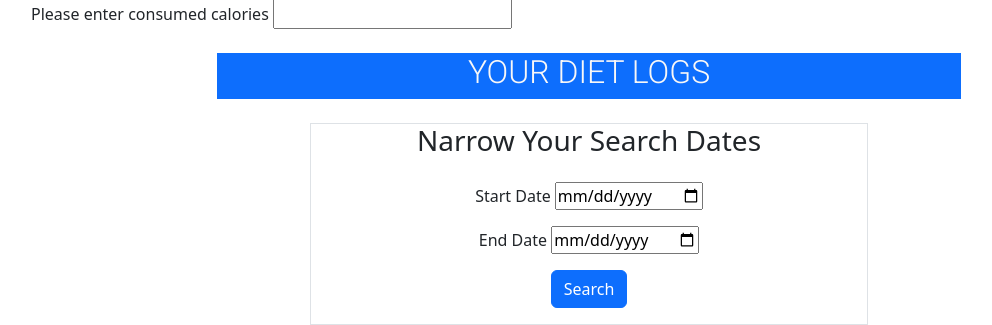
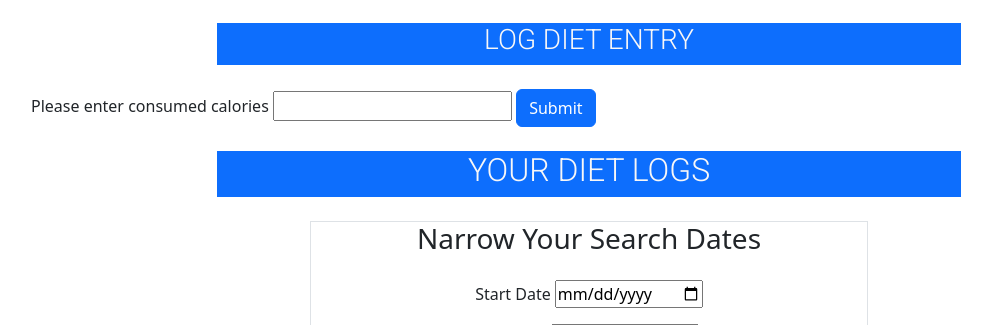
Before and after one commit to eandablo/gympals, a Django app: page /dietlogs/1/1 in a window 1280 px wide. Shown: the part 1036-1361 px from the top of the page, without its empty margins (51-1043 px from the left). Run offline with Django 3.2, Linux system fonts and the light colour scheme; data that the repository does not hold is empty; some libraries are stand-ins or nearby versions.

Commit message:
add header for diet log form in logs_view

```diff
--- a/templates/logs_view.html
+++ b/templates/logs_view.html
@@ -3,11 +3,17 @@
 
 <div class="container mb-4">
     {% if log_type == 'diet' %}
+    <div class="row mt-4 mb-4">
+        <div class="col-md-8 offset-md-2 bg-primary center-text white-medium-text">
+            <h3>LOG DIET ENTRY</h3>
+        </div>
+    </div>
     <div class="row">
         <div class="col">
             <form action="#" method="POST">
                 <label for="diet-input">Please enter consumed calories</label>
                 <input id="diet-input" type="text">
+                <button type="submit" class="btn btn-primary">Submit</button>
             </form>
         </div>
     </div>
```
